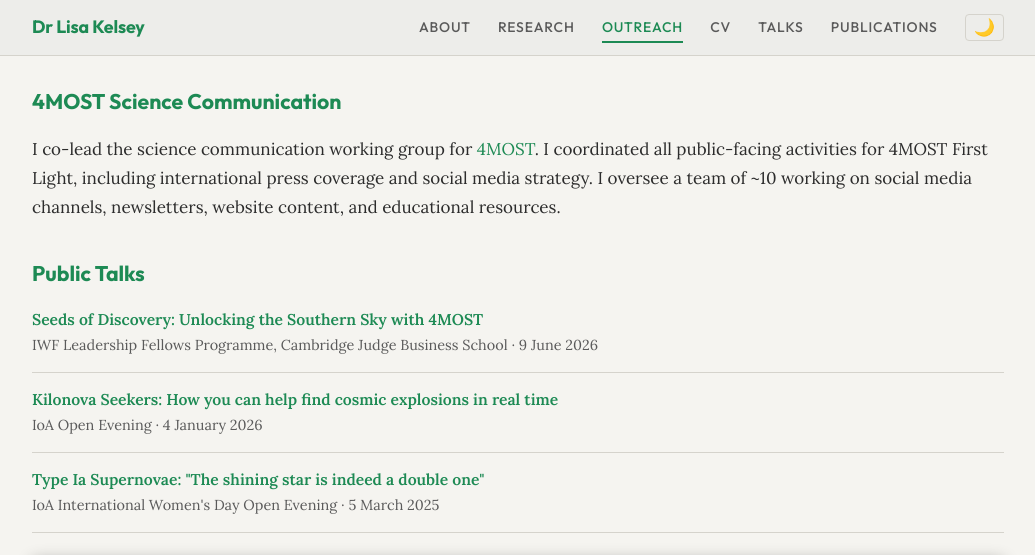
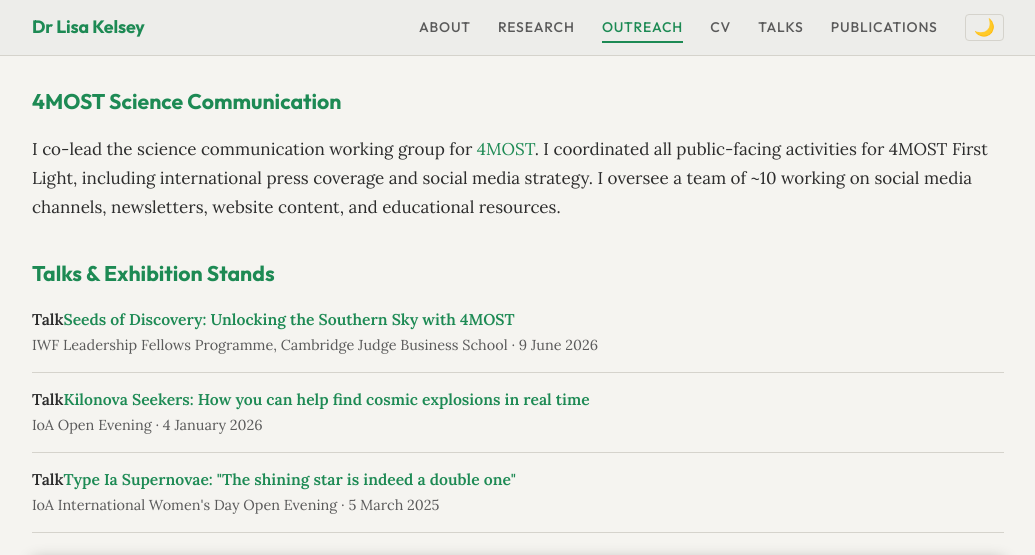
Before and after one commit to LKelsey/LKelsey.github.io, a Jekyll site: the page built from outreach.md, in a window 1280 px wide and 900 px high, scrolled down 731 px, cut to the strip 0-555 px from the top of the window. Shown: the whole strip, without its empty margins (122-1157 px from the left). Built offline with Jekyll 4.4.1, drawn with Linux system fonts in a browser that asks for light colours.

Commit message:
Rename section 'Public Talks' to 'Talks & Exhibition Stands'

```diff
--- a/outreach.md
+++ b/outreach.md
@@ -27,11 +27,11 @@ Surveying Transients with Amateur Researchers (STAR) was a [Las Cumbres Observat
 
 I co-lead the science communication working group for [4MOST](https://www.4most.eu/). I coordinated all public-facing activities for 4MOST First Light, including international press coverage and social media strategy. I oversee a team of ~10 working on social media channels, newsletters, website content, and educational resources.
 
-## Public Talks
+## Talks & Exhibition Stands
 
 {% for talk in site.data.talks %}
 <div class="talk-item">
-  <div class="talk-title">{% if talk.url %}<a href="{{ talk.url }}">{{ talk.title }}</a>{% else %}{{ talk.title }}{% endif %}</div>
+  <div class="talk-title">{% if talk.type == "stand" %}<span class="talk-type stand">Stand</span>{% else %}<span class="talk-type">Talk</span>{% endif %}{% if talk.url %}<a href="{{ talk.url }}">{{ talk.title }}</a>{% else %}{{ talk.title }}{% endif %}</div>
   <div class="talk-venue">{{ talk.venue }} · {{ talk.date }}</div>
 </div>
 {% endfor %}
```
